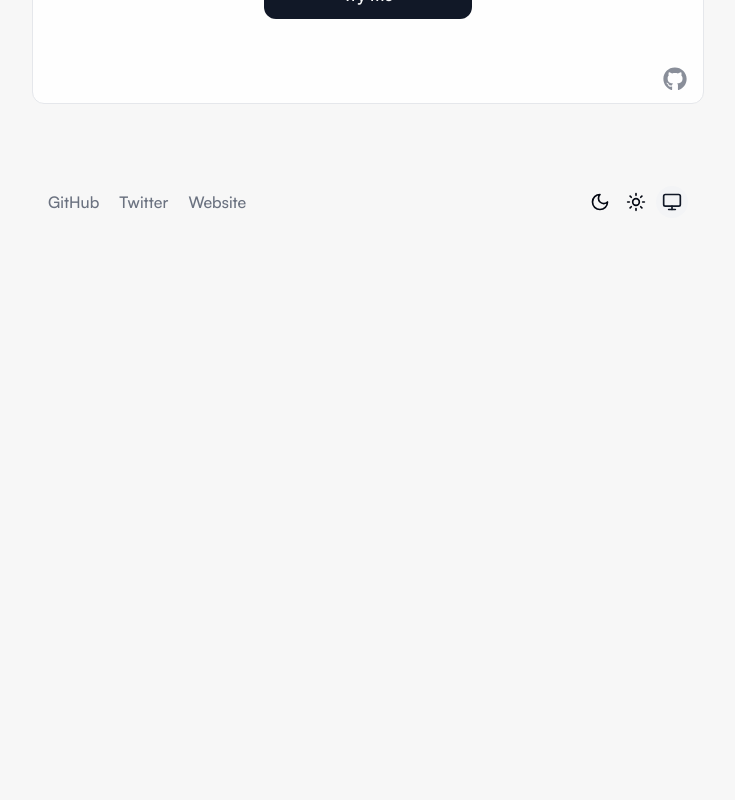
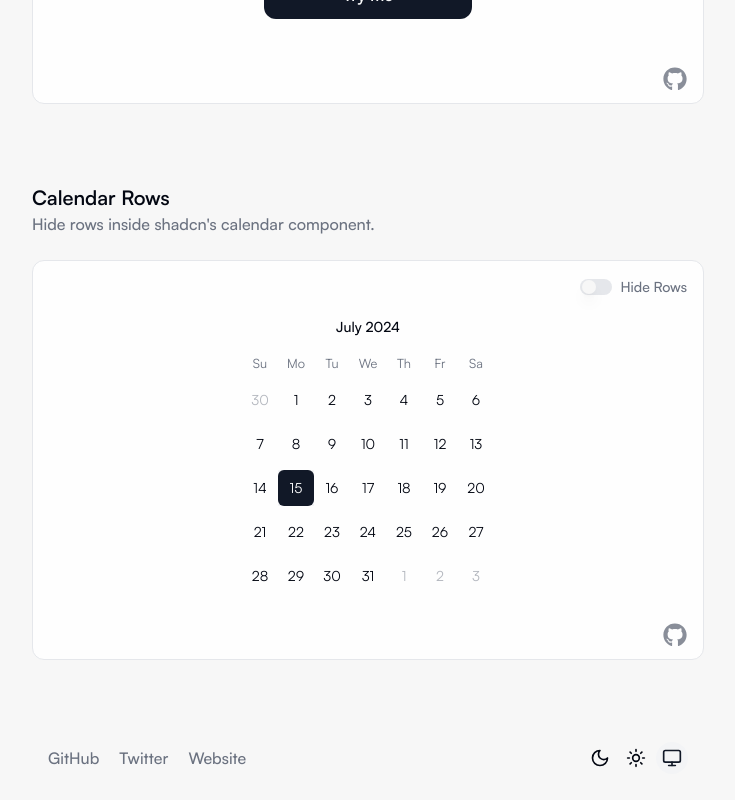
Before and after one commit to mickasmt/ui-hub, a Next.js app: page / in a window 1280 px wide. Shown: the part 971-1771 px from the top of the page, without its empty margins (272-1007 px from the left). Before the commit the page ends 1215 px from the top, so only its background shows below. Built offline with nearby package versions, Linux system fonts and the light colour scheme; no server answers.

Commit message:
feat: add calendar example

```diff
--- a/package.json
+++ b/package.json
@@ -11,16 +11,19 @@
   "dependencies": {
     "@radix-ui/react-dialog": "^1.1.1",
     "@radix-ui/react-slot": "^1.1.0",
+    "@radix-ui/react-switch": "^1.1.0",
     "@radix-ui/react-toggle": "^1.1.0",
     "@radix-ui/react-toggle-group": "^1.1.0",
     "class-variance-authority": "^0.7.0",
     "clsx": "^2.1.1",
+    "date-fns": "^3.6.0",
     "embla-carousel-react": "^8.1.6",
     "framer-motion": "^11.3.4",
     "lucide-react": "^0.408.0",
     "next": "14.2.5",
     "next-themes": "^0.3.0",
     "react": "^18",
+    "react-day-picker": "8.10.1",
     "react-dom": "^18",
     "sharp": "^0.33.4",
     "sonner": "^1.5.0",
--- a/src/app/globals.css
+++ b/src/app/globals.css
@@ -72,3 +72,22 @@
 [vaul-drawer-carousel] {
   transition: transform .2s cubic-bezier(.32, .72, 0, 1) !important;
 }
+
+/* calendar */
+.cal-hr .rdp-tbody>tr {
+  opacity: 1;
+  height: auto;
+  margin-top: 8px;
+  transition: height .2s cubic-bezier(.32, .72, 0, 1),
+    margin-top .2s cubic-bezier(.32, .72, 0, 1),
+    opacity .1s cubic-bezier(.32, .72, 0, 1);
+}
+
+.cal-hr.hide-rows .rdp-tbody>tr:not(:has(td > button[aria-selected="true"])) {
+  opacity: 0;
+  height: 0;
+  margin-top: 0;
+  transition: height .2s cubic-bezier(.32, .72, 0, 1),
+    margin-top .2s cubic-bezier(.32, .72, 0, 1),
+    opacity .1s cubic-bezier(.32, .72, 0, 1);
+}
--- a/src/app/page.tsx
+++ b/src/app/page.tsx
@@ -1,4 +1,5 @@
 import { AnimatedButton } from "@/components/experiments/animated-button";
+import { CalendarExample } from "@/components/experiments/calendar-example";
 import { ProductDetails } from "@/components/experiments/product-details";
 
 export default function Home() {
@@ -6,6 +7,7 @@ export default function Home() {
     <main className="flex flex-col gap-20">
       <ProductDetails />
       <AnimatedButton />
+      <CalendarExample />
     </main>
   );
 }
--- /dev/null
+++ b/src/components/experiments/calendar-example/calendar-hide-rows.tsx
@@ -0,0 +1,36 @@
+"use client";
+
+import { useState } from "react";
+
+import { cn } from "@/lib/utils";
+import { Calendar } from "@/components/ui/calendar";
+import { Switch } from "@/components/ui/switch";
+
+export const CalendarHideRows = () => {
+  const [date, setDate] = useState<Date | undefined>(new Date());
+  const [hideRows, setHideRows] = useState<boolean>(false);
+
+  return (
+    <>
+      <div className="absolute right-4 top-4 flex items-center space-x-2">
+        <Switch onCheckedChange={setHideRows} id="switch-cal-hr" />
+        <label
+          htmlFor="switch-cal-hr"
+          className="select-none text-sm font-medium text-muted-foreground"
+        >
+          Hide Rows
+        </label>
+      </div>
+
+      <Calendar
+        mode="single"
+        selected={date}
+        onSelect={setDate}
+        disableNavigation
+        className={cn("cal-hr", {
+          "hide-rows": hideRows,
+        })}
+      />
+    </>
+  );
+};
--- /dev/null
+++ b/src/components/experiments/calendar-example/index.tsx
@@ -0,0 +1,21 @@
+import { HeaderSection } from "@/components/shared/header-section";
+import { UIShell } from "@/components/shared/ui-shell";
+
+import { CalendarHideRows } from "./calendar-hide-rows";
+
+export function CalendarExample() {
+  return (
+    <div className="flex flex-col gap-y-6">
+      <HeaderSection
+        title="Calendar Rows"
+        text="Hide rows inside shadcn's calendar component."
+      />
+      <UIShell
+        className="flex h-[400px] items-start justify-center py-10"
+        githubUrl="https://github.com/mickasmt/ui-hub/tree/main/src/components/experiments/calendar-example"
+      >
+        <CalendarHideRows />
+      </UIShell>
+    </div>
+  );
+}
--- /dev/null
+++ b/src/components/ui/calendar.tsx
@@ -0,0 +1,66 @@
+"use client"
+
+import * as React from "react"
+import { ChevronLeft, ChevronRight } from "lucide-react"
+import { DayPicker } from "react-day-picker"
+
+import { cn } from "@/lib/utils"
+import { buttonVariants } from "@/components/ui/button"
+
+export type CalendarProps = React.ComponentProps<typeof DayPicker>
+
+function Calendar({
+  className,
+  classNames,
+  showOutsideDays = true,
+  ...props
+}: CalendarProps) {
+  return (
+    <DayPicker
+      showOutsideDays={showOutsideDays}
+      className={cn("p-3", className)}
+      classNames={{
+        months: "flex flex-col sm:flex-row space-y-4 sm:space-x-4 sm:space-y-0",
+        month: "space-y-4",
+        caption: "flex justify-center pt-1 relative items-center",
+        caption_label: "text-sm font-medium",
+        nav: "space-x-1 flex items-center",
+        nav_button: cn(
+          buttonVariants({ variant: "outline" }),
+          "h-7 w-7 bg-transparent p-0 opacity-50 hover:opacity-100"
+        ),
+        nav_button_previous: "absolute left-1",
+        nav_button_next: "absolute right-1",
+        table: "w-full border-collapse space-y-1",
+        head_row: "flex",
+        head_cell:
+          "text-muted-foreground rounded-md w-9 font-normal text-[0.8rem]",
+        row: "flex w-full mt-2",
+        cell: "h-9 w-9 text-center text-sm p-0 relative [&:has([aria-selected].day-range-end)]:rounded-r-md [&:has([aria-selected].day-outside)]:bg-accent/50 [&:has([aria-selected])]:bg-accent first:[&:has([aria-selected])]:rounded-l-md last:[&:has([aria-selected])]:rounded-r-md focus-within:relative focus-within:z-20",
+        day: cn(
+          buttonVariants({ variant: "ghost" }),
+          "h-9 w-9 p-0 font-normal aria-selected:opacity-100"
+        ),
+        day_range_end: "day-range-end",
+        day_selected:
+          "bg-primary text-primary-foreground hover:bg-primary hover:text-primary-foreground focus:bg-primary focus:text-primary-foreground",
+        day_today: "bg-accent text-accent-foreground",
+        day_outside:
+          "day-outside text-muted-foreground opacity-50 aria-selected:bg-accent/50 aria-selected:text-muted-foreground aria-selected:opacity-30",
+        day_disabled: "text-muted-foreground opacity-50",
+        day_range_middle:
+          "aria-selected:bg-accent aria-selected:text-accent-foreground",
+        day_hidden: "invisible",
+        ...classNames,
+      }}
+      components={{
+        IconLeft: ({ ...props }) => <ChevronLeft className="h-4 w-4" />,
+        IconRight: ({ ...props }) => <ChevronRight className="h-4 w-4" />,
+      }}
+      {...props}
+    />
+  )
+}
+Calendar.displayName = "Calendar"
+
+export { Calendar }
--- /dev/null
+++ b/src/components/ui/switch.tsx
@@ -0,0 +1,29 @@
+"use client";
+
+import * as React from "react";
+import * as SwitchPrimitives from "@radix-ui/react-switch";
+
+import { cn } from "@/lib/utils";
+
+const Switch = React.forwardRef<
+  React.ElementRef<typeof SwitchPrimitives.Root>,
+  React.ComponentPropsWithoutRef<typeof SwitchPrimitives.Root>
+>(({ className, ...props }, ref) => (
+  <SwitchPrimitives.Root
+    className={cn(
+      "peer inline-flex h-4 w-8 shrink-0 cursor-pointer items-center rounded-full border-2 border-transparent transition-colors focus-visible:outline-none focus-visible:ring-2 focus-visible:ring-ring focus-visible:ring-offset-2 focus-visible:ring-offset-background disabled:cursor-not-allowed disabled:opacity-50 data-[state=checked]:bg-primary data-[state=unchecked]:bg-input",
+      className,
+    )}
+    {...props}
+    ref={ref}
+  >
+    <SwitchPrimitives.Thumb
+      className={cn(
+        "pointer-events-none block size-3.5 rounded-full bg-background shadow-lg ring-0 transition-transform data-[state=checked]:translate-x-3.5 data-[state=unchecked]:translate-x-0",
+      )}
+    />
+  </SwitchPrimitives.Root>
+));
+Switch.displayName = SwitchPrimitives.Root.displayName;
+
+export { Switch };
```
Also changed, not shown: 1 other file (tests, documents, lock files or other folders).
